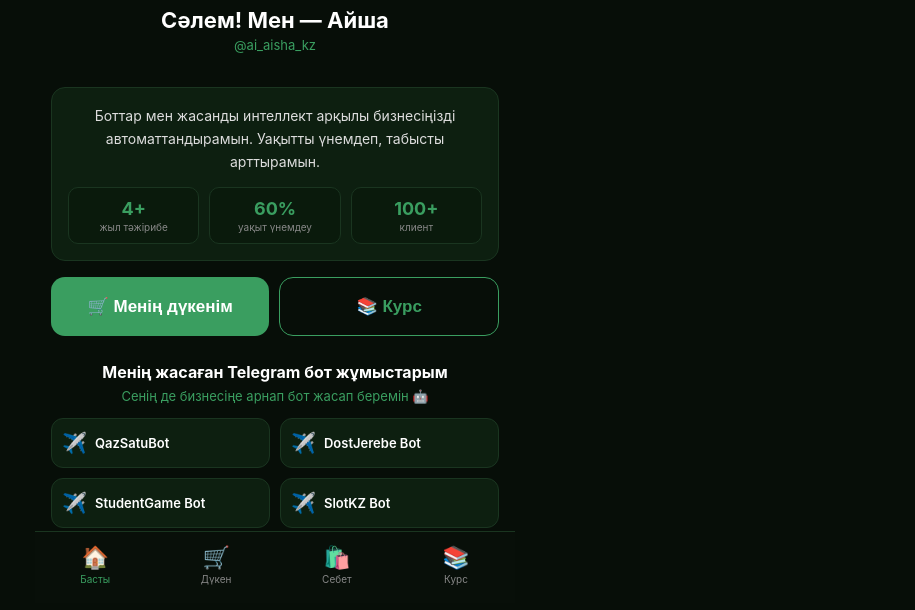
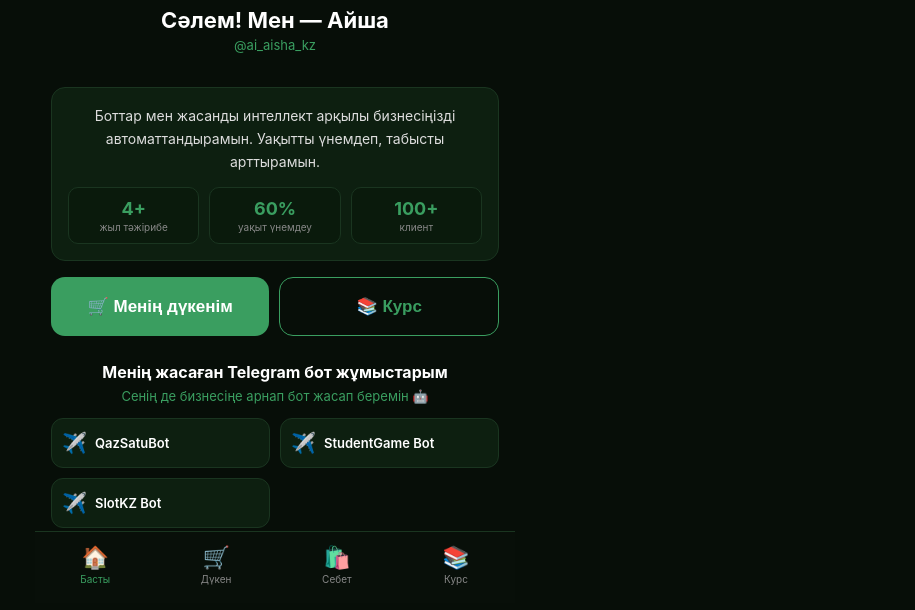
Before and after one commit to juldiz1994-gif/aisha-ai-studio-site, a website: page index.html in a window 1280 px wide. Shown: the part 197-807 px from the top of the page, without its empty margins (365-1280 px from the left). Drawn offline with Linux system fonts and the light colour scheme.

Commit message:
Remove DostJerebeBot from home page bot showcase

```diff
--- a/index.html
+++ b/index.html
@@ -426,7 +426,6 @@
     <div class="bots-sub">Сенің де бизнесіңе арнап бот жасап беремін 🤖</div>
     <div class="bots-grid">
       <a class="bot-link" href="https://t.me/QazSatuBot" target="_blank"><span class="bi">✈️</span>QazSatuBot</a>
-      <a class="bot-link" href="https://t.me/DostJerebeBot" target="_blank"><span class="bi">✈️</span>DostJerebe Bot</a>
       <a class="bot-link" href="https://t.me/studentgameBot" target="_blank"><span class="bi">✈️</span>StudentGame Bot</a>
       <a class="bot-link" href="https://t.me/slotkz_bot" target="_blank"><span class="bi">✈️</span>SlotKZ Bot</a>
     </div>
```
